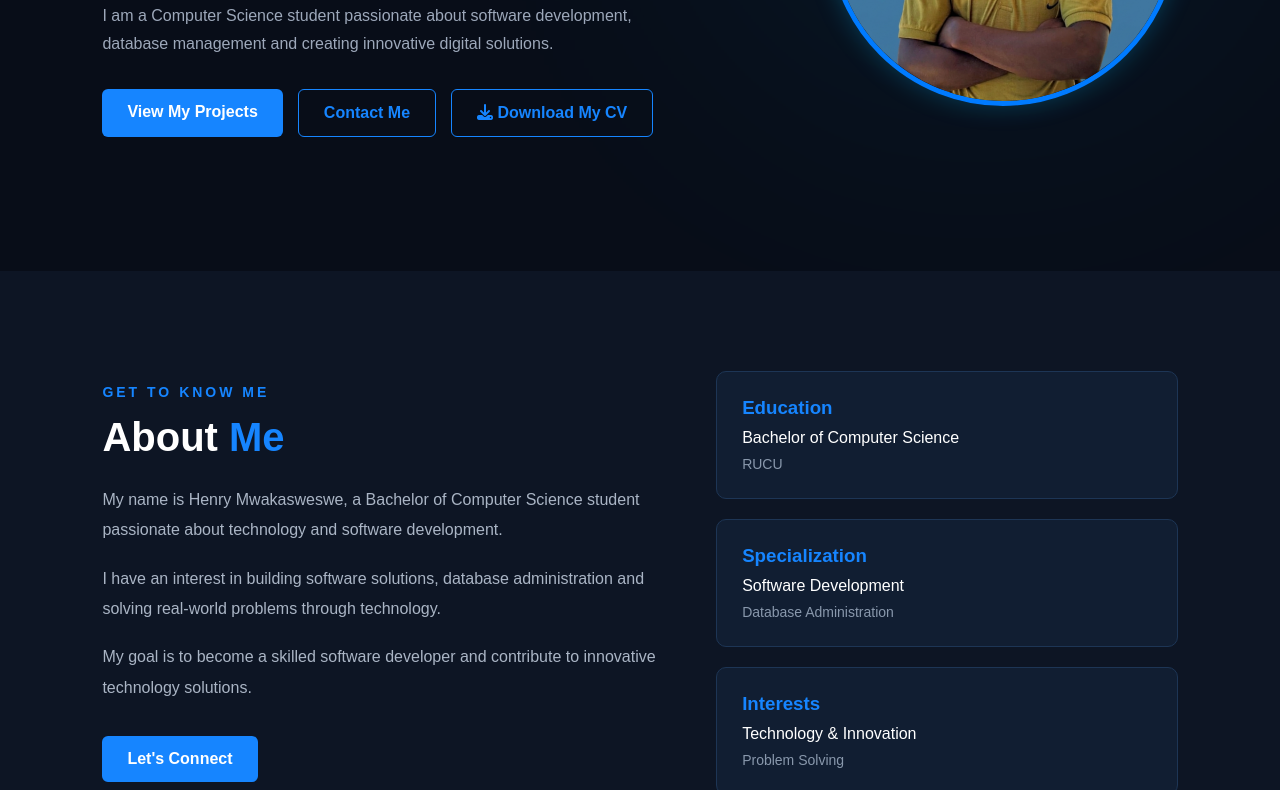
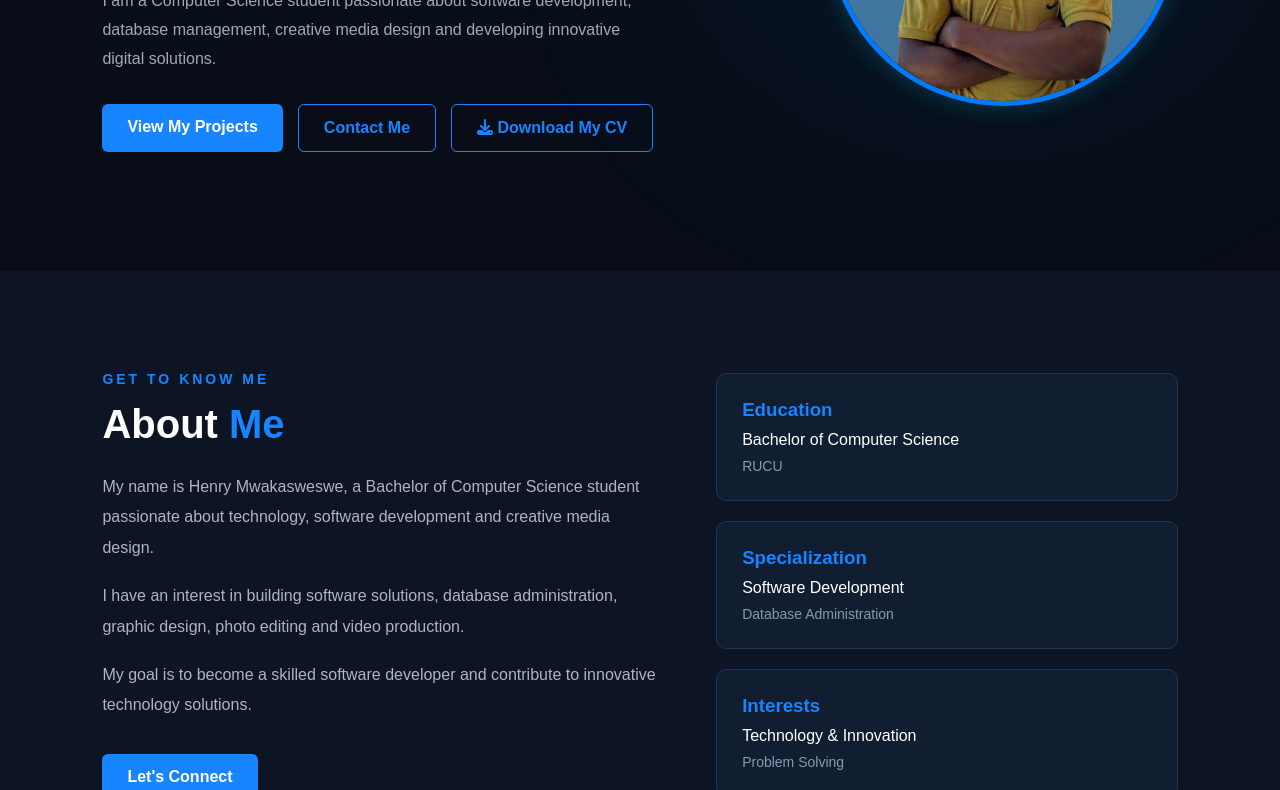
Before and after one commit to Mwakasweswe/henry-portfolio, a plain HTML site: page index.html in a window 1280 px wide. Shown: the part 499-1289 px from the top of the page. Drawn offline with nearby package versions, Linux system fonts and the light colour scheme.

Commit message:
Update Portfolio Professional Description

```diff
--- a/index.html
+++ b/index.html
@@ -9,7 +9,7 @@
     <title>Henry Mwakasweswe | Software Developer & Creative Designer</title>
 
     <!-- SEO DESCRIPTION -->
-    <meta name="description" content="Welcome to Henry Mwakasweswe's portfolio. Explore my skills in software development, web development, database administration, graphic design and video editing.">
+    <meta name="description" content="Henry Mwakasweswe is a Computer Science student passionate about software development, database administration and creative media design, including graphic design and video editing.">
 
     <!-- SEO KEYWORDS -->
     <meta name="keywords" content="Henry Mwakasweswe, Software Developer, Web Developer, Graphic Designer, Video Editor, Database Administrator, Tanzania">
@@ -95,8 +95,9 @@
 
         <p class="hero-description">
     I am a Computer Science student passionate about
-            software development, database management and
-            creating innovative digital solutions.
+    software development, database management,
+    creative media design and developing innovative
+    digital solutions.
 </p>
 
 <div class="hero-buttons">
@@ -139,13 +140,14 @@
            <p>
     My name is Henry Mwakasweswe, a Bachelor of
     Computer Science student passionate about
-                    technology and software development.
+    technology, software development and creative
+    media design.
 </p>
 
                 <p>
-                    I have an interest in building software
-                    solutions, database administration and
-                    solving real-world problems through technology.
+    I have an interest in building software solutions,
+    database administration, graphic design,
+    photo editing and video production.
 </p>
 
                 <p>
```
Lines whose indentation alone changed are shown as unchanged.
